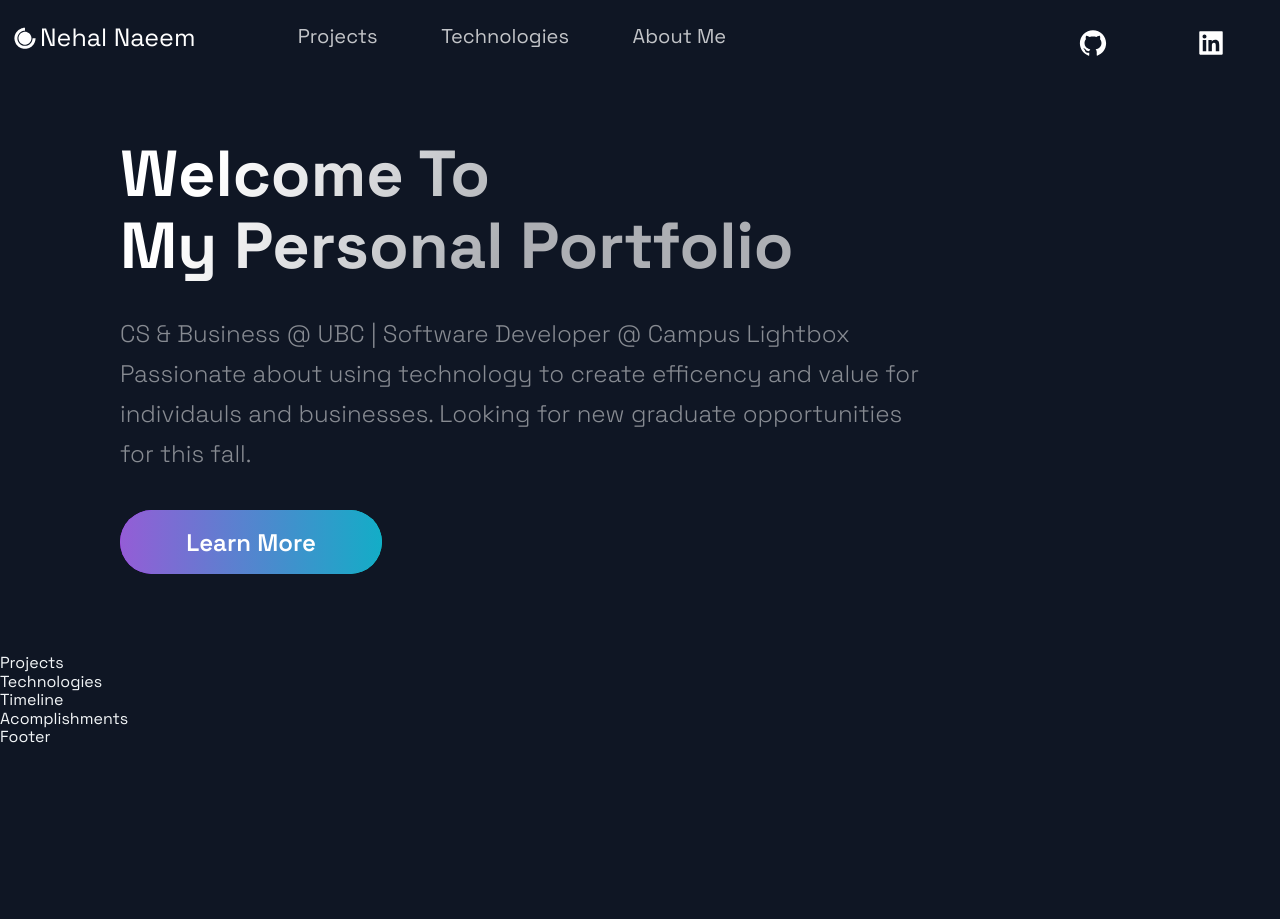
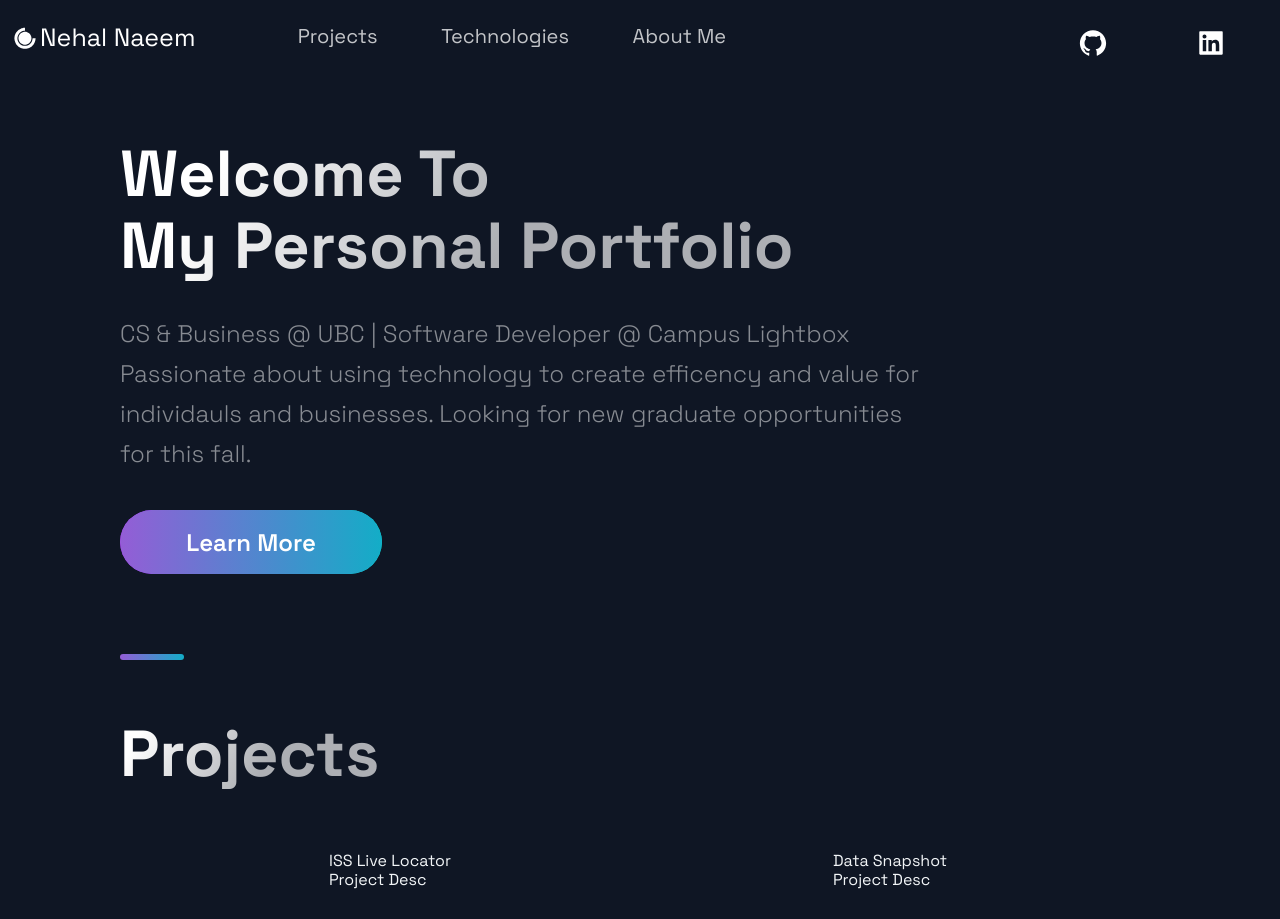
Before and after one commit to Nehal-Naeem/MyPortfolio, a Next.js app: page / in a window 1280 px wide. Shown: the top 919 px of the page. Before the commit the page ends 800 px from the top, so only its background shows below. Built offline with nearby package versions, Linux system fonts and the light colour scheme.

Commit message:
project grid

```diff
--- a/src/components/Projects/Projects.js
+++ b/src/components/Projects/Projects.js
@@ -4,10 +4,34 @@ import { BlogCard, CardInfo, ExternalLinks, GridContainer, HeaderThree, Hr, Tag,
 import { Section, SectionDivider, SectionTitle } from '../../styles/GlobalComponents';
 import { projects } from '../../constants/constants';
 
+const projectsDemo = [{
+  title: 'ISS Live Locator',
+  description: ' Project Desc'
+},{
+  title: 'Data Snapshot',
+  description: ' Project Desc'
+},{
+  title: 'Weight Training Tracker',
+  description: ' Project Desc'
+},{
+  title: 'CLB React Dev',
+  description: ' Project Desc'
+}]
+
 const Projects = () => (
-  <div>
-    Projects
-  </div>
+  <Section nopadding id="projects">
+    <SectionDivider />
+    <SectionTitle main>Projects</SectionTitle>
+    <GridContainer>
+      {projectsDemo.map((project) => (
+        <div>
+          {project.title}
+          <br />
+          {project.description}
+        </div>
+      ))}
+    </GridContainer>
+  </Section>
 );
 
 export default Projects;
```
